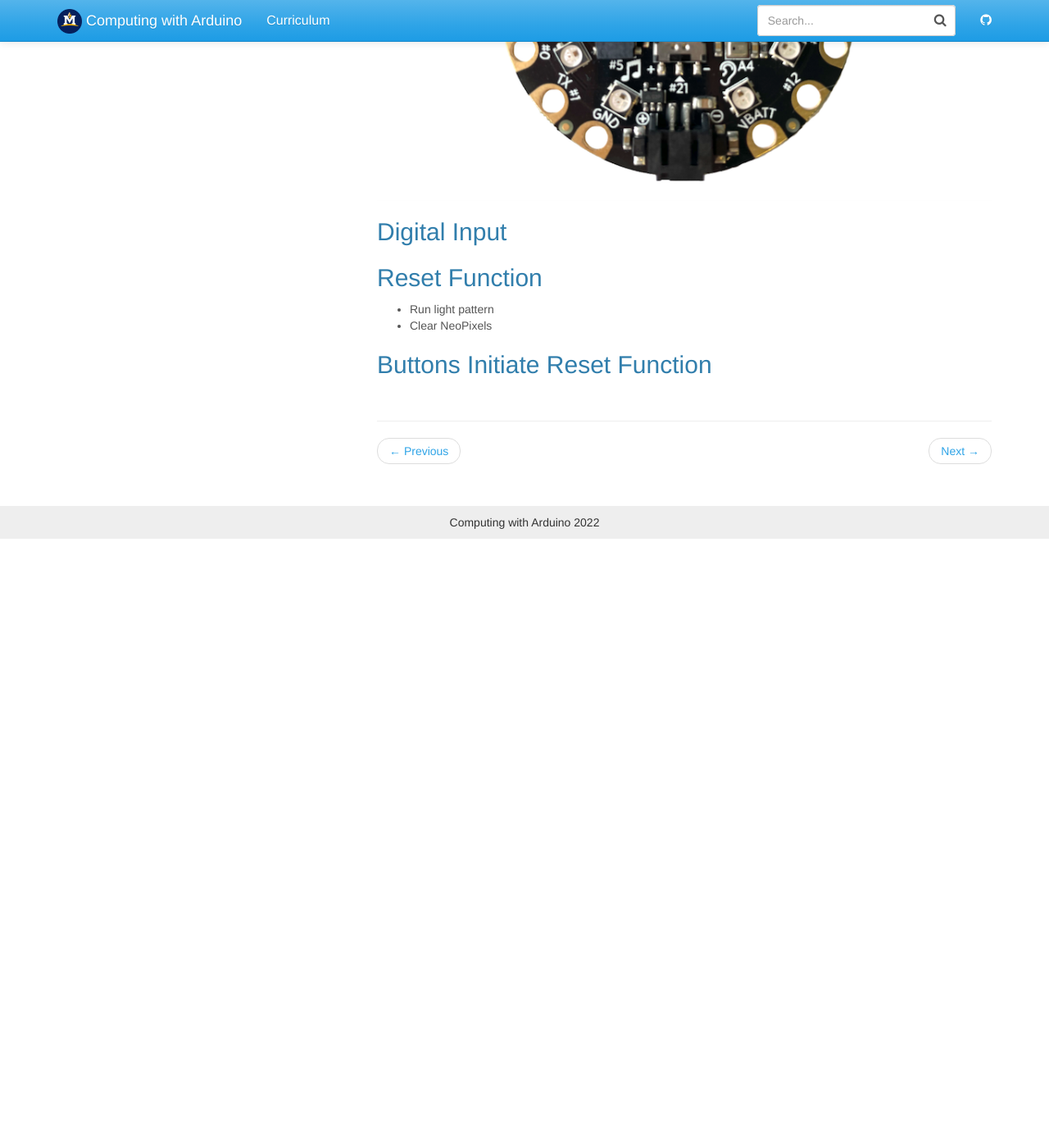
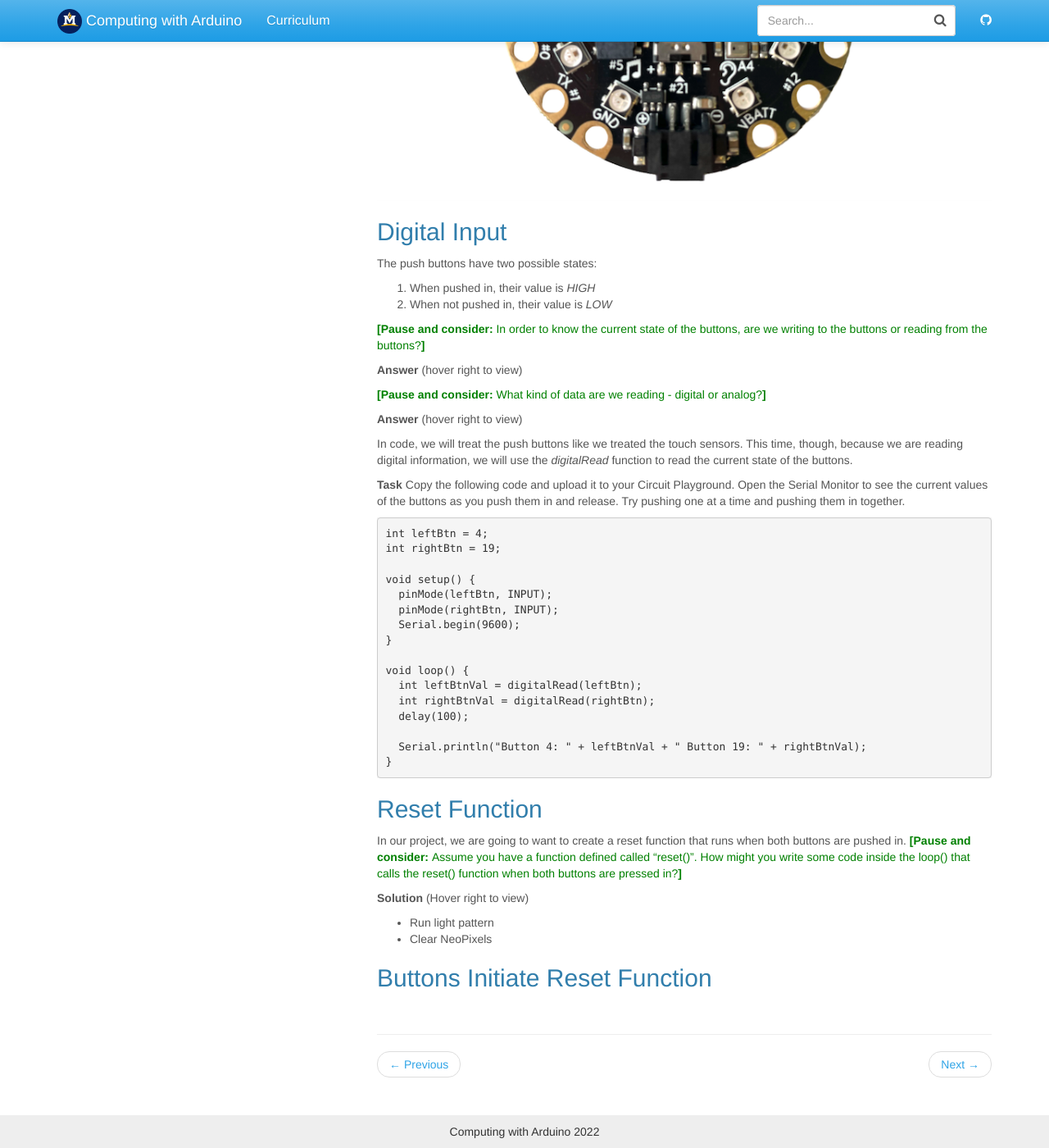
Before and after one commit to jake-chipps/friendometer, a Jekyll site: the page built from _docs/lessons/4-1.md, in a window 1280 px wide and 1400 px high, scrolled down 743 px. Shown: the whole window at 82% size. Built offline with Jekyll 4.4.1, drawn with Linux system fonts in a browser that asks for light colours.

Commit message:
Add content

````diff
--- a/_docs/lessons/4-1.md
+++ b/_docs/lessons/4-1.md
@@ -18,11 +18,50 @@ There are two push buttons on the Circuit Playground: one at pin *4* and one at
 
 ![push buttons](../images/4-1_push-buttons.png)
 
+## Digital Input
+The push buttons have two possible states:
+1. When pushed in, their value is *HIGH*
+2. When not pushed in, their value is *LOW*
 
+<span class="think">In order to know the current state of the buttons, are we writing to the buttons or reading from the buttons?</span>
 
-## Digital Input
+**Answer** (hover right to view) <span class="solution">Because we are getting the current state of the buttons, we are reading the buttons' pins</span>
+
+ <span class="think">What kind of data are we reading - digital or analog?<span>
+
+ **Answer** (hover right to view) <span class="solution">Because the button has one of two states (HIGH or LOW), the information is digital.</span>
+
+In code, we will treat the push buttons like we treated the touch sensors. This time, though, because we are reading digital information, we will use the *digitalRead* function to read the current state of the buttons.
+
+**Task** Copy the following code and upload it to your Circuit Playground. Open the Serial Monitor to see the current values of the buttons as you push them in and release. Try pushing one at a time and pushing them in together.
+
+```
+int leftBtn = 4;
+int rightBtn = 19;
+
+void setup() {
+  pinMode(leftBtn, INPUT);
+  pinMode(rightBtn, INPUT);
+  Serial.begin(9600);
+}
+
+void loop() {
+  int leftBtnVal = digitalRead(leftBtn);
+  int rightBtnVal = digitalRead(rightBtn);
+  delay(100);
+
+  Serial.println("Button 4: " + leftBtnVal + " Button 19: " + rightBtnVal);
+}
+```
 
 ## Reset Function
+In our project, we are going to want to create a reset function that runs when both buttons are pushed in. <span class="think">Assume you have a function defined called "reset()". How might you write some code inside the loop() that calls the reset() function when both buttons are pressed in?</span>
+
+**Solution** (Hover right to view) <span class="solution">
+if(leftBtnVal == HIGH && rightBtnVal == HIGH) {
+    reset();
+}
+</span>
 - Run light pattern
 - Clear NeoPixels
 
````
